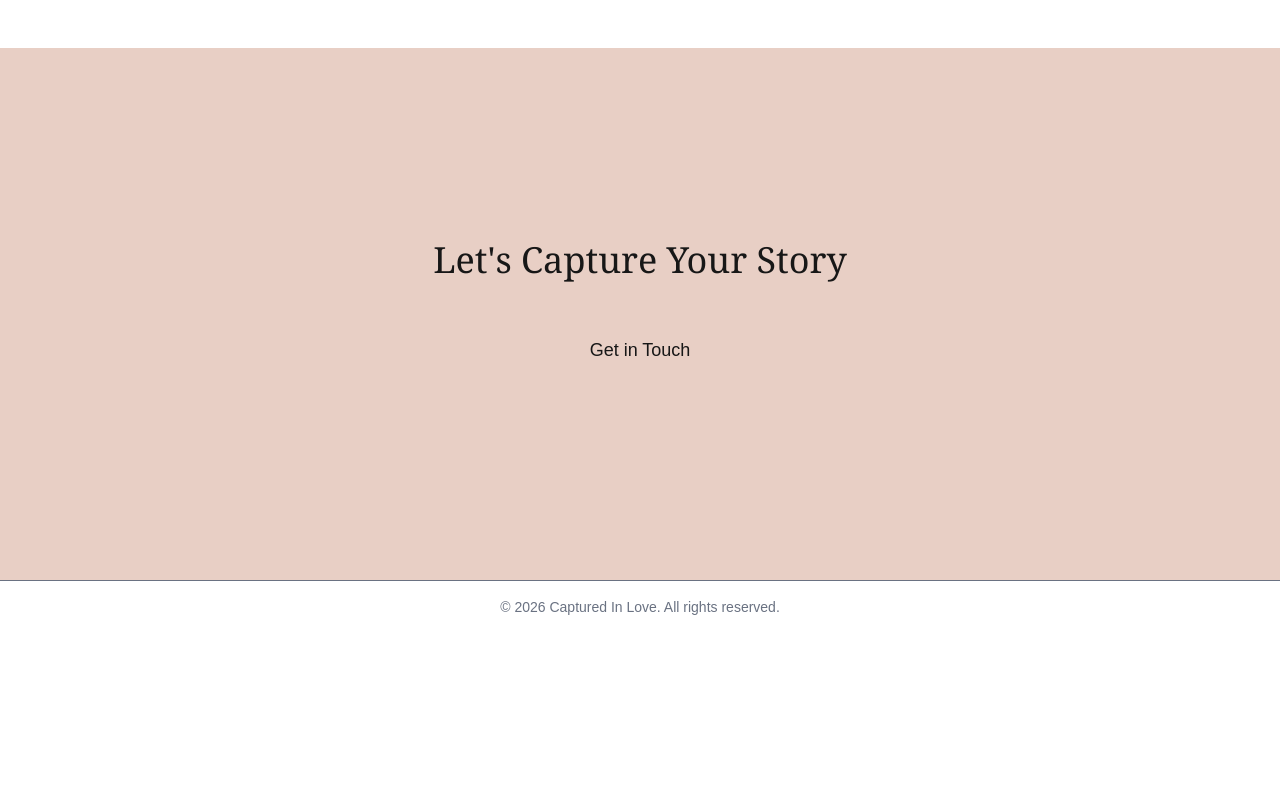
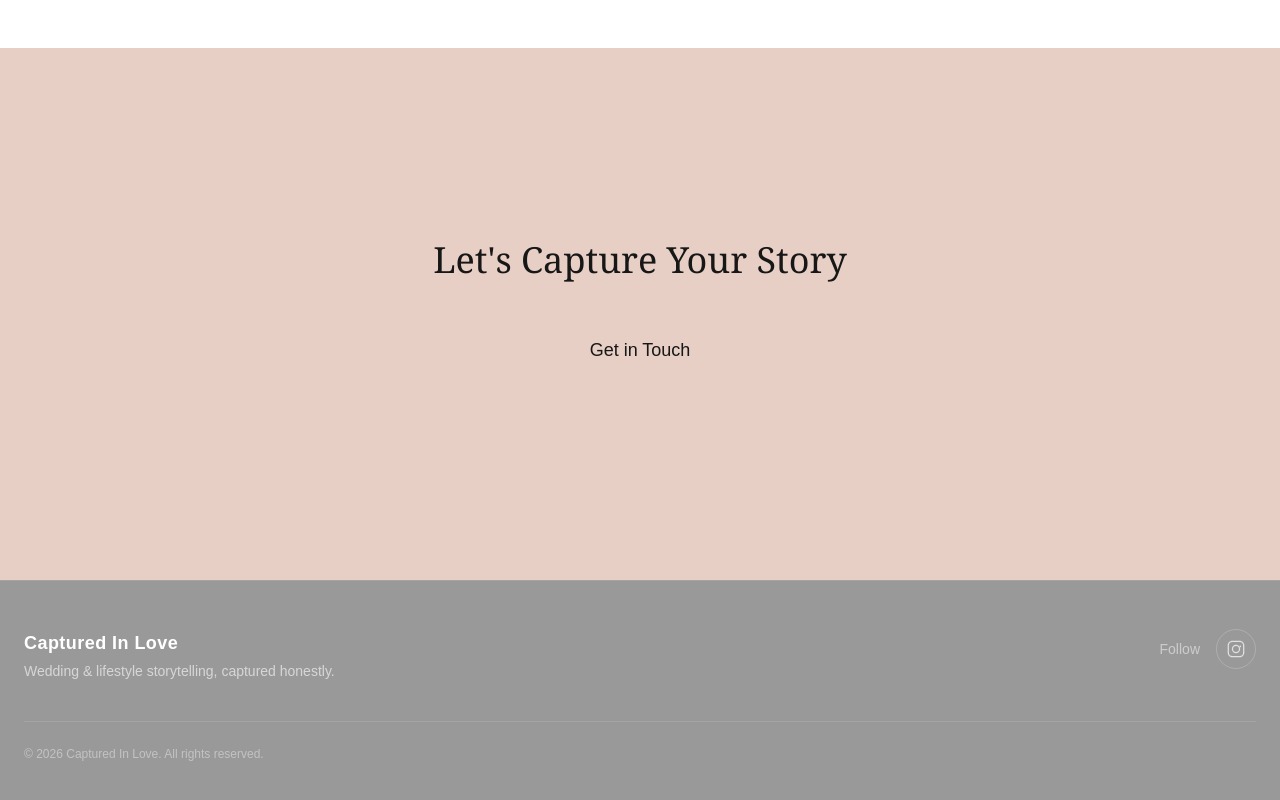
Before and after one commit to adanmillard/CapturedInLove, a Next.js app: page / in a window 1280 px wide. Shown: the part 2664-3464 px from the top of the page. Before the commit the page ends 3297 px from the top, so only its background shows below. Built offline with nearby package versions, Linux system fonts and the light colour scheme.

Commit message:
Adjusting footer

```diff
--- a/src/app/components/layout/Footer.tsx
+++ b/src/app/components/layout/Footer.tsx
@@ -1,7 +1,44 @@
 export default function Footer() {
   return (
-    <footer className="p-4 border-t text-center text-sm text-gray-500">
-      © {new Date().getFullYear()} Captured In Love. All rights reserved.
+    <footer className="border-t border-white/10 bg-black/40 backdrop-blur-md">
+      <div className="mx-auto max-w-7xl px-6 py-12">
+        <div className="flex flex-col md:flex-row items-center md:items-start justify-between gap-10">
+          <div className="text-center md:text-left">
+            <p className="text-lg font-semibold tracking-wide text-white">
+              Captured In Love
+            </p>
+            <p className="mt-1 text-sm text-white/60 max-w-sm">
+              Wedding & lifestyle storytelling, captured honestly.
+            </p>
+          </div>
+          <div className="flex items-center gap-4">
+            <span className="text-sm text-white/50 hidden md:block">
+              Follow
+            </span>
+            <a
+              href="https://instagram.com/capturedinlovemedia"
+              target="_blank"
+              rel="noopener noreferrer"
+              aria-label="Instagram"
+              className="group"
+            >
+              <div className="flex h-10 w-10 items-center justify-center rounded-full border border-white/20 transition group-hover:border-white">
+                <svg
+                  xmlns="http://www.w3.org/2000/svg"
+                  viewBox="0 0 24 24"
+                  fill="currentColor"
+                  className="h-5 w-5 text-white/70 transition group-hover:text-white"
+                >
+                  <path d="M7.75 2C4.57 2 2 4.57 2 7.75v8.5C2 19.43 4.57 22 7.75 22h8.5C19.43 22 22 19.43 22 16.25v-8.5C22 4.57 19.43 2 16.25 2h-8.5zm0 1.5h8.5a4.25 4.25 0 014.25 4.25v8.5a4.25 4.25 0 01-4.25 4.25h-8.5A4.25 4.25 0 013.5 16.25v-8.5A4.25 4.25 0 017.75 3.5zM12 7a5 5 0 100 10 5 5 0 000-10zm0 1.5a3.5 3.5 0 110 7 3.5 3.5 0 010-7zm5.25-.75a1 1 0 100 2 1 1 0 000-2z" />
+                </svg>
+              </div>
+            </a>
+          </div>
+        </div>
+        <div className="mt-10 pt-6 border-t border-white/10 text-center md:text-left text-xs text-white/40">
+          © {new Date().getFullYear()} Captured In Love. All rights reserved.
+        </div>
+      </div>
     </footer>
   );
 }
```
